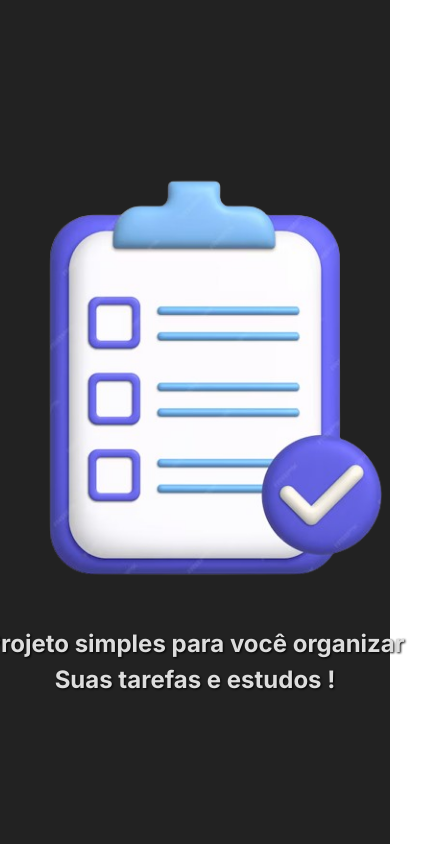
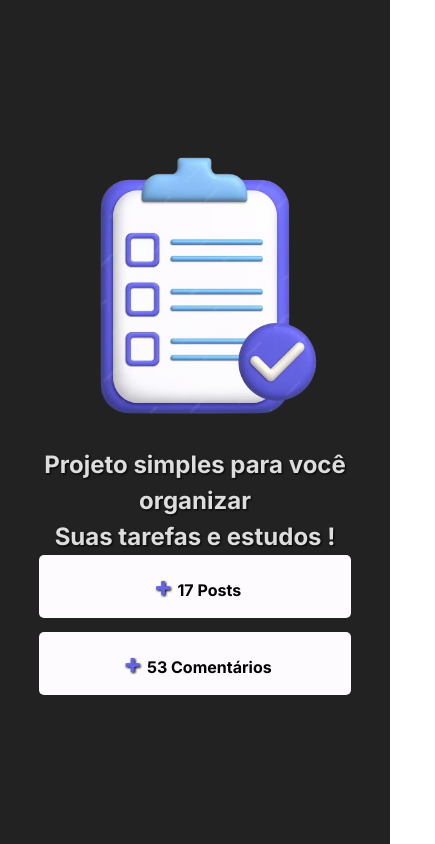
Before and after one commit to LeandroDukievicz/next-todo-list, a Next.js app: page / in a window 390 px wide. Shown: the whole page, 435 px wide, since content can reach past the window. Built offline with nearby package versions, Linux system fonts and the light colour scheme.

Commit message:
🎨 STYLE: add stylesheet from page home

```diff
--- a/src/app/page.tsx
+++ b/src/app/page.tsx
@@ -24,6 +24,14 @@ export default function Home(){
             Projeto simples para você organizar <br /> Suas tarefas e estudos !
           </h1>
 
+          <div className={styles.infoContent}>
+            <section className={styles.box}>
+              <span className={styles.plus}>+</span><span>17 Posts</span>
+            </section>
+            <section className={styles.box}>
+            <span className={styles.plus}>+</span><span>53 Comentários</span>
+            </section>
+          </div>
         </div>
       </main>
     </section>
--- a/styles/page.module.css
+++ b/styles/page.module.css
@@ -1,11 +1,12 @@
 .container{
     background-color:#222222;
-    width: 100%;
+    width: 100vw;
     height: 100vh;
     display: flex;
     justify-content: center;
     align-items: center;
     flex-direction: column;
+    overflow-x: hidden;
 }
 
 .logoContent{
@@ -16,7 +17,7 @@
 }
 
 .todoProject{
-    max-width: 480px;
+    max-width: 280px;
     object-fit: contain;
     width: auto;
     height: auto;
@@ -28,3 +29,47 @@
     line-height: 150%;
     filter: drop-shadow(1px 1px 1px rgb(0, 0, 0));
 }
+
+.infoContent{
+    width: 100%;
+    display: flex;
+    align-items:center;
+    justify-content: space-around;
+    font-weight: 700;
+}
+
+.box{
+    background-color: #fefbff;
+    padding: 15px;
+    border-radius:5px ;
+    transition: transform 0.5s;
+
+}
+.box:hover{
+    transform: scale(1.08);
+    cursor: pointer;
+}
+.plus{
+    font-size: 1.7rem;
+    font-weight: 800;
+    color:#6463e3;
+    filter: drop-shadow(1px 1px 1px #000000);
+    padding:5px;
+}
+
+@media screen and (max-width: 580px){
+    .todoProject{
+        max-width: 80%;
+    }
+    .title{
+        font-size: 1.5rem;
+    }
+    .infoContent{
+        flex-direction: column;
+    }
+    .box{
+        width: 80%;
+        margin-bottom: 14px;
+        text-align: center;
+    }
+}
```
